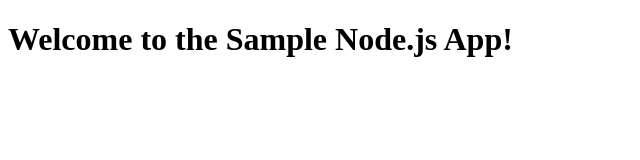
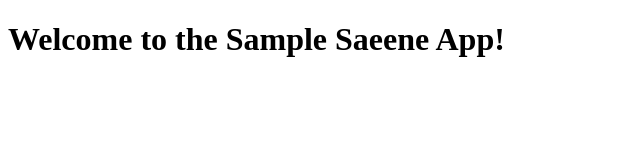
Before and after one commit to sanjeevv2/demo, a website: page index.html in a window 1280 px wide. Shown: the whole page, without its empty margins (0-640 px from the left). Drawn offline with Linux system fonts and the light colour scheme.

Commit message:
Update index.html

```diff
--- a/index.html
+++ b/index.html
@@ -4,6 +4,6 @@
     <title>Sample Node.js App</title>
 </head>
 <body>
-    <h1>Welcome to the Sample Node.js App!</h1>
+    <h1>Welcome to the Sample Saeene App!</h1>
 </body>
 </html>
```
